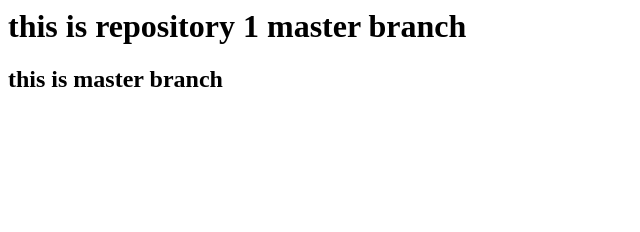
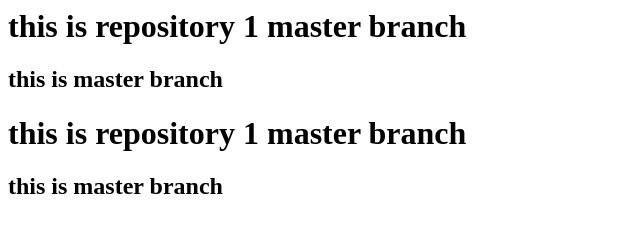
Before and after one commit to swapnil2329/repo1, a plain HTML site: page index.html in a window 1280 px wide. Shown: the whole page, without its empty margins (0-640 px from the left). Drawn offline with Linux system fonts and the light colour scheme.

Commit message:
Update index.html

```diff
--- a/index.html
+++ b/index.html
@@ -1,2 +1,4 @@
 <h1> this is repository 1  master branch</h1>
 <h2> this is master branch</h2>
+<h1> this is repository 1  master branch</h1>
+<h2> this is master branch</h2>
```
